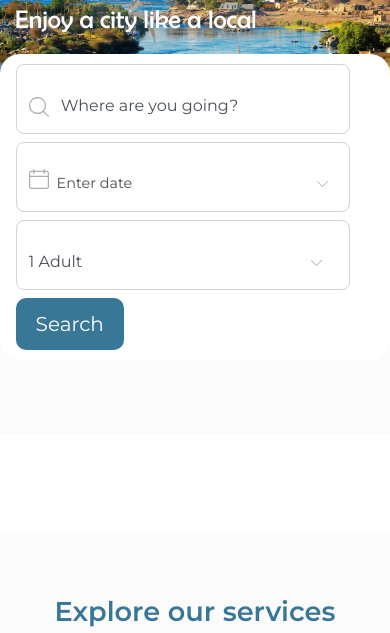
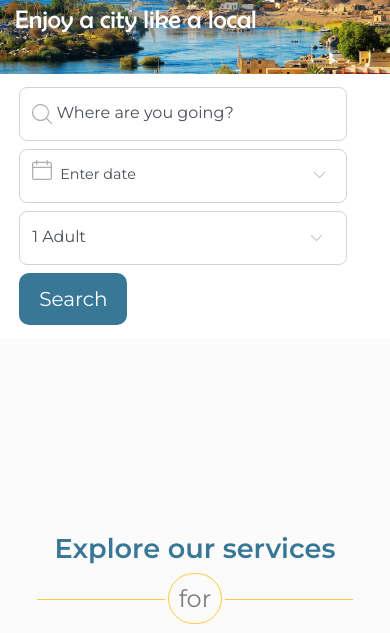
Before and after one commit to EFE11/Eman-Fouad_MinMisr, a plain HTML site: page index.html in a window 390 px wide. Shown: the part 175-808 px from the top of the page. Drawn offline with Linux system fonts and the light colour scheme.

Commit message:
Update style.css

```diff
--- a/css/style.css
+++ b/css/style.css
@@ -129,7 +129,7 @@ main .search_box .btn-search:hover{
 
 @media (min-width:320px) and (max-width: 484.98px){
     main .background_container {
-        height: 60vh;
+        height: 66vh;
     }
     main .content{
         padding-top: 3%;
@@ -144,21 +144,45 @@ main .search_box .btn-search:hover{
         margin-bottom: 2%;
     }
     main .search_box form .select_edit select {
-        width: 65%;
+        width: 74%;
     }
     main .search_box form .select_edit .arrow{
-        margin-left: 25%;
+        margin-left: 17%;
     }
     main .search_box form .date-input input {
-        width: 65%;
+        width: 74%;
     }
     main .search_box form .date-input img {
         margin-right: 3%;
+    }
+    main .search_box form .select_edit img {
+        margin-right: 0rem;
     }
     main .search_box .btn-search {
         font-size: 20px;
         padding: 10px 20px;
     }
+
+    main .search_box{
+        margin-top: 5%;
+        border-radius: 0px;
+    }
+    main .search_box form {
+       padding: 1%;
+    }
+    main .search_box form .select_edit {
+        padding: 0.375rem .75rem;
+        height: calc(2.5em + .75rem + 2px);
+    }
+    main .search_box form .select_edit {
+        padding: 0.375rem .75rem;
+        height: calc(2.5em + .75rem + 2px);
+    }
+    main .search_box form .date-input {
+        padding: 0.375rem .75rem;
+        height: calc(2.5em + .75rem + 2px);
+    }
+
 }
 @media (min-width:485px) and (max-width: 500.98px){
     main .background_container {
@@ -439,8 +463,7 @@ main .search_box .btn-search:hover{
 }
 @media(min-width:320px) and (max-width: 484.98px){
     .our_services {
-        margin-top: 25%;
-        padding: 4rem 0;
+        padding: 3rem 0;
     }
     .our_services .head h2{
         font-size: 1.7rem;
@@ -2038,6 +2061,4 @@ footer .copyright .content span strong{
         font-size: 0.8rem;
     }
 }
-
-
 /* End footer */
```
